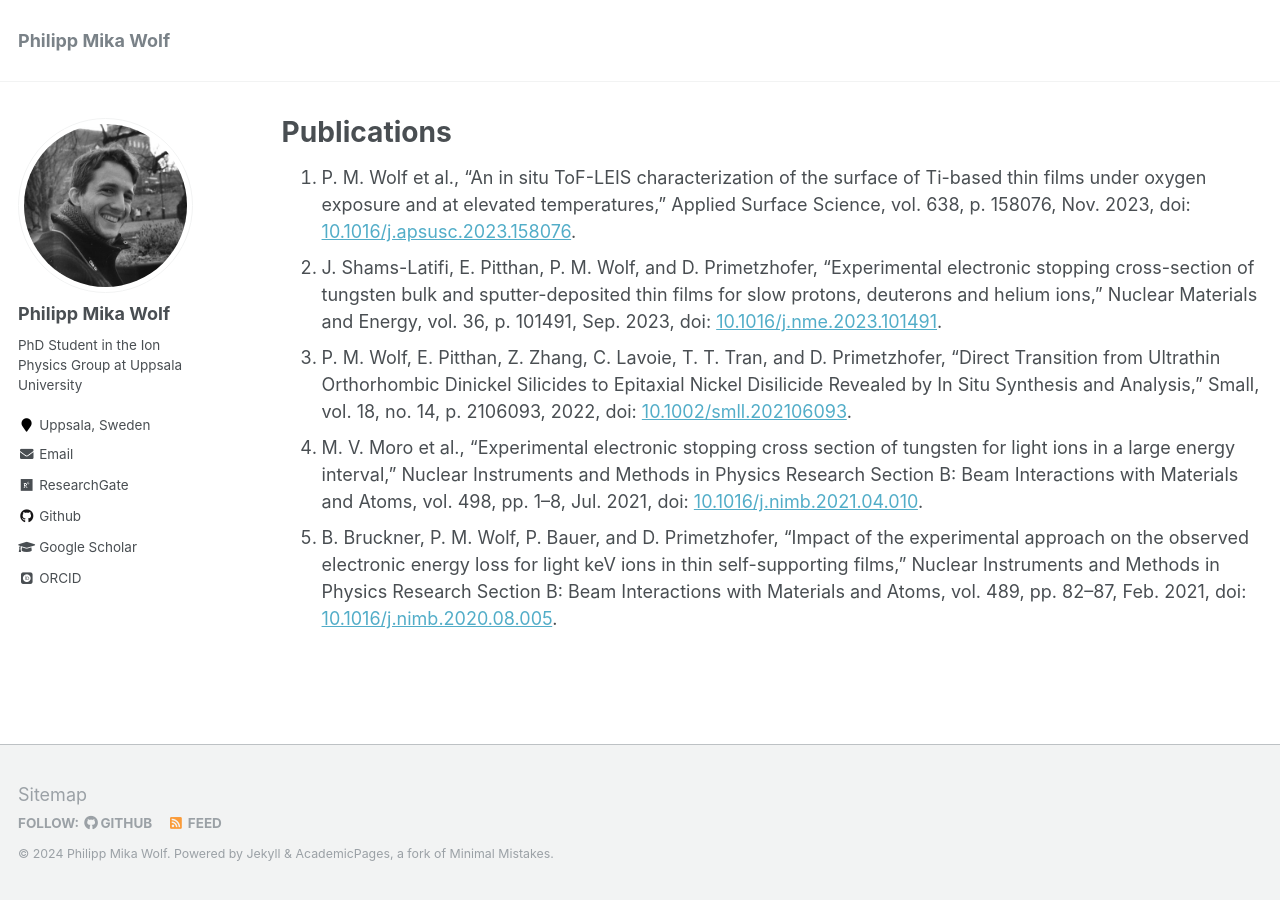
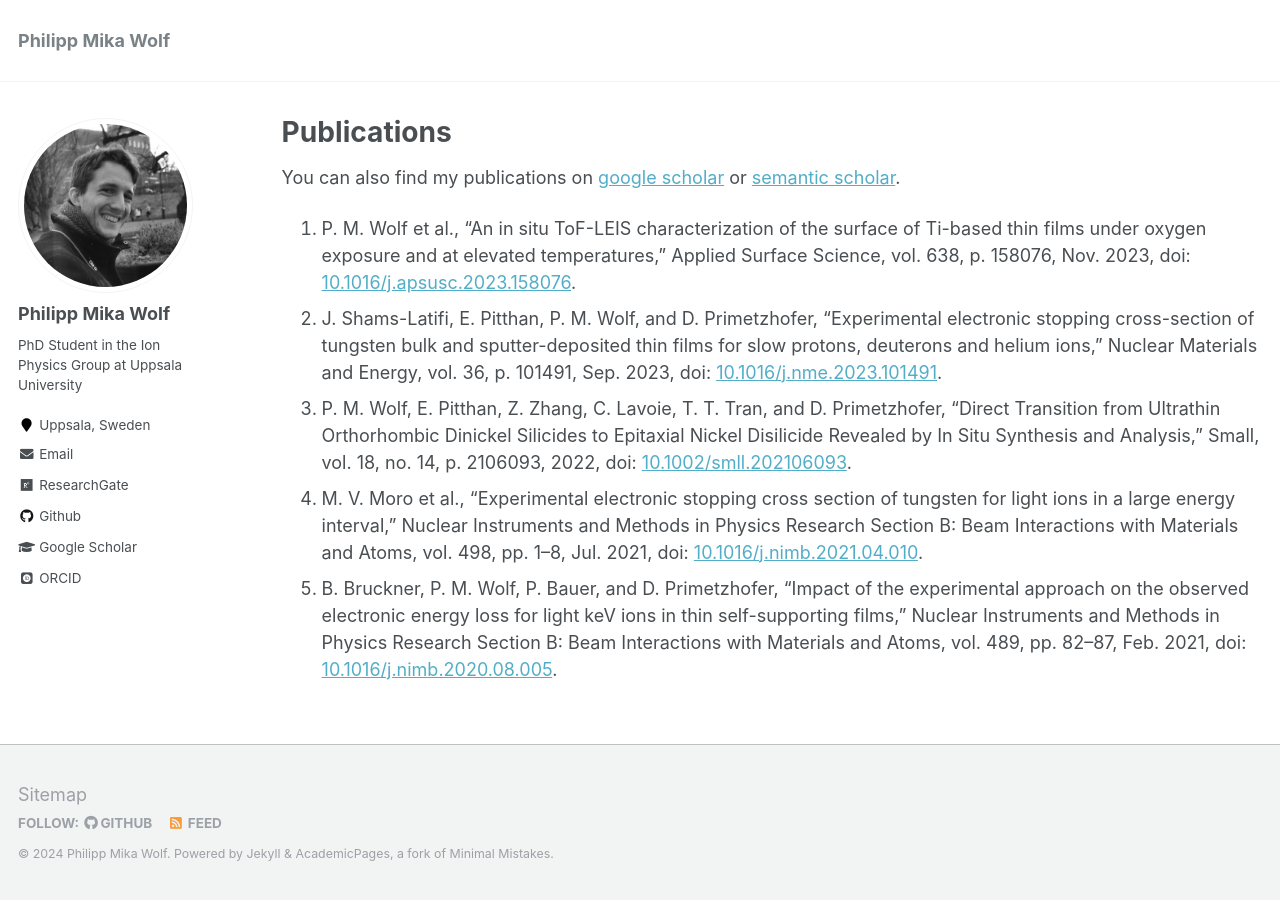
Before and after one commit to philipp-mika-wolf/philipp-mika-wolf.github.io, a Jekyll site: the page built from _pages/publications.md, in a window 1280 px wide. Built offline with Jekyll 4.4.1, drawn with Linux system fonts in a browser that asks for light colours; some web fonts are replaced.

Commit message:
Update publications.md

```diff
--- a/_pages/publications.md
+++ b/_pages/publications.md
@@ -7,6 +7,8 @@ author_profile: true
 
 {% include base_path %}
 
+You can also find my publications on [google scholar](https://scholar.google.com/citations?user=fYMtorMAAAAJ&hl=en) or [semantic scholar](https://www.semanticscholar.org/author/Philipp-M.-Wolf/51167965).
+
 1. P. M. Wolf et al., “An in situ ToF-LEIS characterization of the surface of Ti-based thin films under oxygen exposure and at elevated temperatures,” Applied Surface Science, vol. 638, p. 158076, Nov. 2023, doi: [10.1016/j.apsusc.2023.158076](https://doi.org/10.1016/j.apsusc.2023.158076).
 1. J. Shams-Latifi, E. Pitthan, P. M. Wolf, and D. Primetzhofer, “Experimental electronic stopping cross-section of tungsten bulk and sputter-deposited thin films for slow protons, deuterons and helium ions,” Nuclear Materials and Energy, vol. 36, p. 101491, Sep. 2023, doi: [10.1016/j.nme.2023.101491](https://doi.org/10.1016/j.nme.2023.101491).
 1. P. M. Wolf, E. Pitthan, Z. Zhang, C. Lavoie, T. T. Tran, and D. Primetzhofer, “Direct Transition from Ultrathin Orthorhombic Dinickel Silicides to Epitaxial Nickel Disilicide Revealed by In Situ Synthesis and Analysis,” Small, vol. 18, no. 14, p. 2106093, 2022, doi: [10.1002/smll.202106093](https://doi.org/10.1002/smll.202106093).
```
